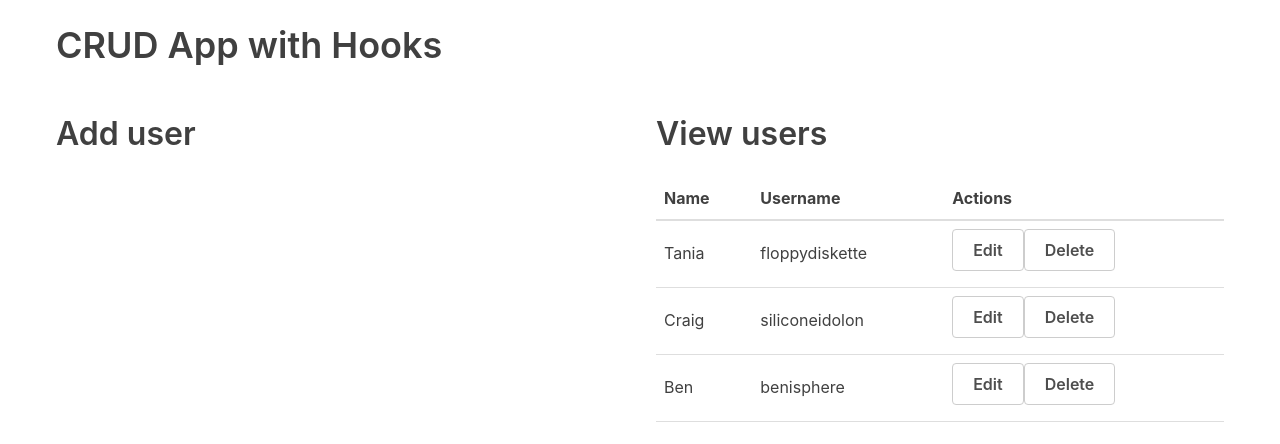
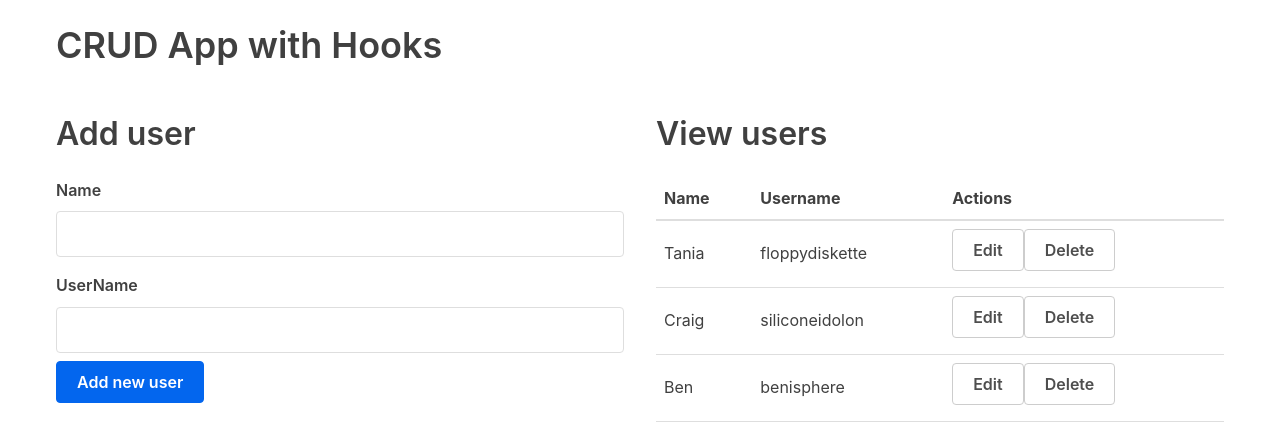
Before and after one commit to Duvis07/React-crud, a React (Create React App) app: page / in a window 1280 px wide. Shown: the top 444 px of the page. Built offline with nearby package versions, Linux system fonts and the light colour scheme.

Commit message:
Se agrega componente AddUserForm
se agrega el componente para agregar un usuario, totalmente funcional

```diff
--- a/src/App.js
+++ b/src/App.js
@@ -1,5 +1,6 @@
 import React,{useState} from 'react';
 import UserTable from './components/UserTable';
+import AddUserForm from './components/AddUserForm';
 import { v4 as uuidv4 } from 'uuid';
 
 function App() {
@@ -10,8 +11,20 @@
     { id: uuidv4(), name: 'Ben', username: 'benisphere' },
 
   ];
-  //estado
+  //Estado
   const [users, setUSers] = useState(usersData);
+
+  //Agregar usuarios
+  const addUser = (user) => {
+    user.id = uuidv4();
+    setUSers([
+      ...users,
+      user
+
+    ])
+  }
+
+
 
 
   return (
@@ -20,6 +33,7 @@
       <div className="flex-row">
         <div className="flex-large">
           <h2>Add user</h2>
+          <AddUserForm addUser = {addUser}/>
         </div>
         <div className="flex-large">
           <h2>View users</h2>
--- /dev/null
+++ b/src/components/AddUserForm.jsx
@@ -0,0 +1,39 @@
+import React from 'react';
+import { useForm } from 'react-hook-form';
+
+const AddUserForm = (props) => {
+
+    const { register, errors, handleSubmit } = useForm();
+
+    const onSubmit = (data, e) => {
+        //console.log(data);
+        props.addUser(data);
+
+
+        //limpiar campos
+        e.target.reset();
+    }
+
+
+
+    return (
+        <form onSubmit={handleSubmit(onSubmit)}>
+            <label>Name</label>
+            <input type="text" name="name"
+                {...register('name', { required: true, message: 'Campo Requerido' })} />
+            <div>
+                {errors?.name?.message}
+            </div>
+            <label>UserName</label>
+            <input type="text" name="username"
+                {...register('username', { required: true, message: 'Campo Requerido' })} />
+            <div>
+                {errors?.name?.message}
+            </div>
+            <button>Add new user</button>
+
+        </form>
+    );
+
+}
+export default AddUserForm;
```
